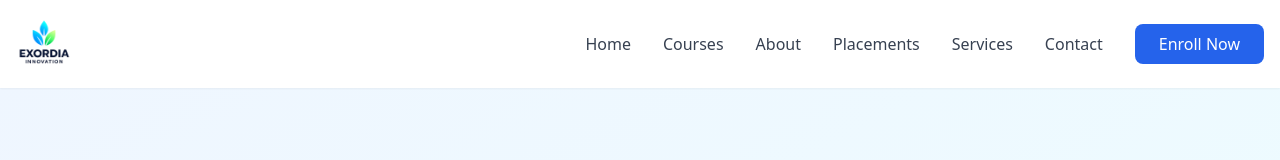
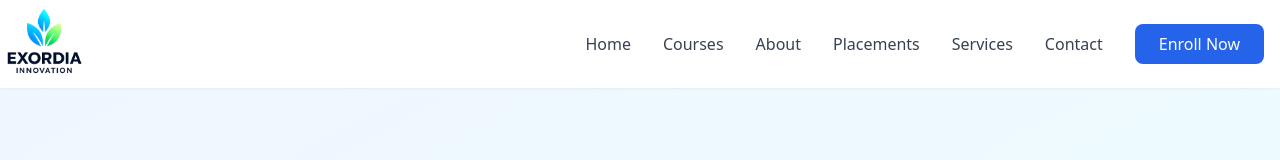
Before and after one commit to SuprajaDarapaneni/EXORDIAINNOVATION, a React (Vite) app: page / in a window 1280 px wide. Shown: the top 160 px of the page. Built offline with nearby package versions, Linux system fonts and the light colour scheme.

Commit message:
new chnage

```diff
--- a/src/components/Header.tsx
+++ b/src/components/Header.tsx
@@ -12,12 +12,13 @@ export default function Header() {
         <div className="flex items-center justify-between">
           {/* ✅ Logo Section */}
           <Link to="/" className="flex items-center space-x-2">
-            <img
-              src={logo}
-              alt="AI Technologies Logo"
-              className="h-14 w-100 brightness-125 contrast-125 hover:scale-105 transition-transform duration-300"
-              loading="lazy"
-            />
+           <img
+  src={logo}
+  alt="AI Technologies Logo"
+  className="h-14 w-auto scale-150 object-contain brightness-125 contrast-125 hover:scale-150 transition-transform duration-300"
+  loading="lazy"
+/>
+
           </Link>
 
           {/* ✅ Desktop Menu */}
```
